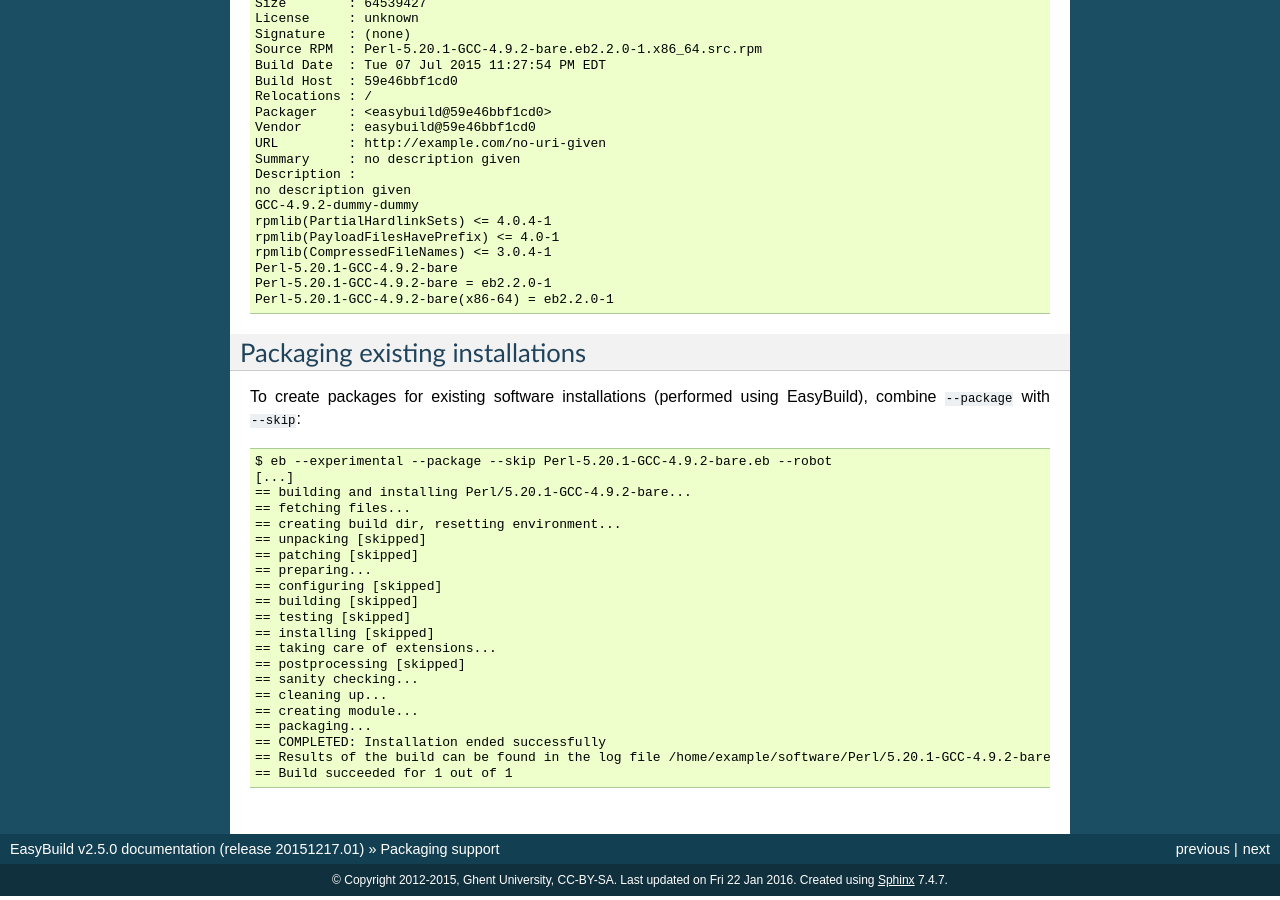
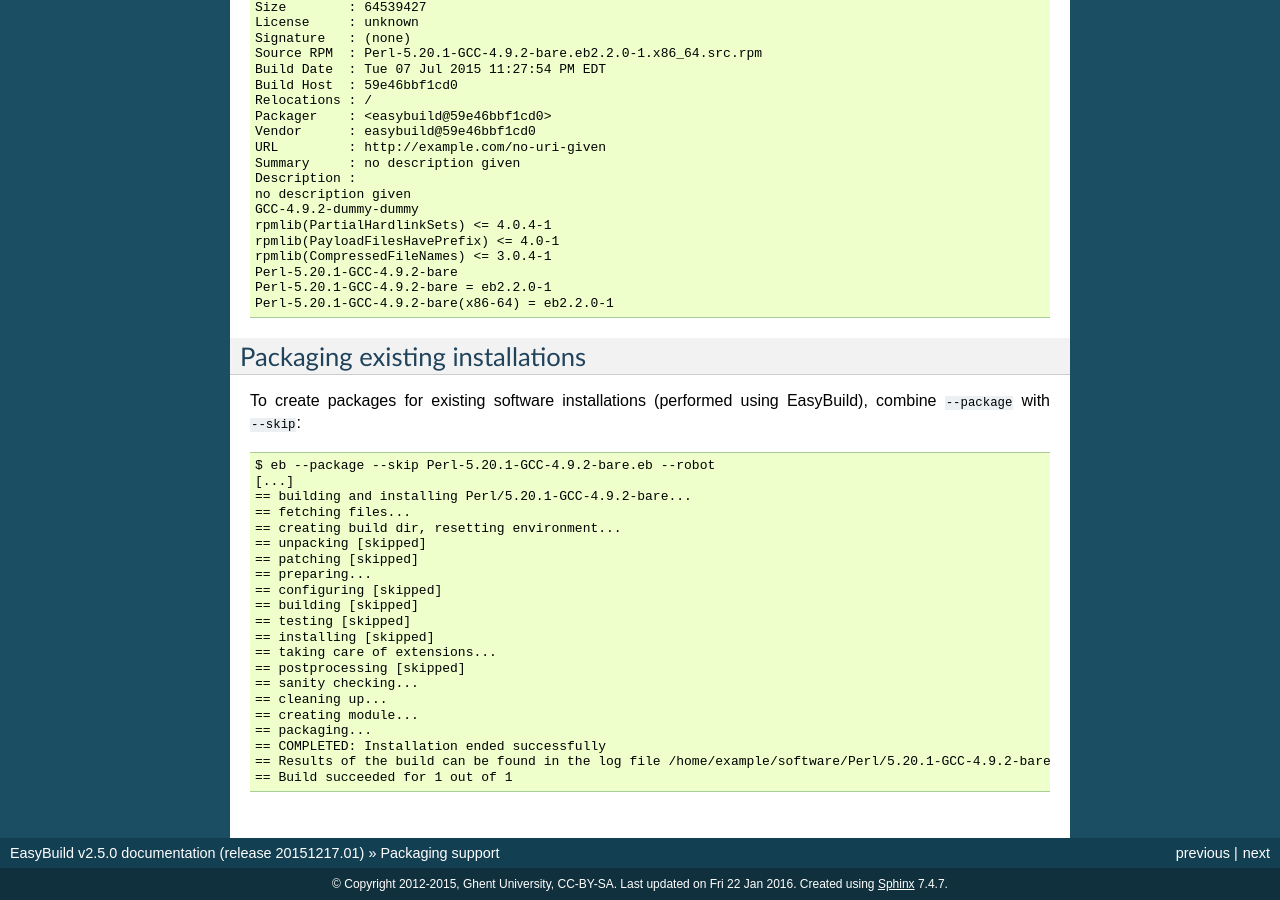
Before and after one commit to easybuilders/easybuild, a Sphinx documentation site: the page built from docs/Packaging_support.rst, in a window 1280 px wide and 900 px high, scrolled down 2035 px. Built offline with Sphinx 7.4.7, drawn with Linux system fonts in a browser that asks for light colours; some of the changed text lies outside the part shown.

Commit message:
packaging support is stable now

```diff
--- a/docs/Experimental_features.rst
+++ b/docs/Experimental_features.rst
@@ -11,6 +11,5 @@
 
 Currently enabled experimental features include:
  * Cray support (see https://github.com/hpcugent/easybuild/wiki/EasyBuild-on-Cray)
- * :ref:`packaging_support`
  * support for easyconfig files in YAML syntax (see :ref:`easyconfig_yeb_format`)
  * support for using minimal toolchains for dependencies (see :ref:`minimal_toolchains`)
--- a/docs/Packaging_support.rst
+++ b/docs/Packaging_support.rst
@@ -86,11 +87,11 @@
 Usage
 -----
 
-To make EasyBuild generate packages, just use ``--experimental --package``.
+To make EasyBuild generate packages, just use ``--package``.
 By default, this will make EasyBuild leverage FPM to create RPMs::
 
     $ export EASYBUILD_PREFIX=/home/example
-    $ eb --experimental --package Perl-5.20.1-GCC-4.9.2-bare.eb --robot
+    $ eb --package Perl-5.20.1-GCC-4.9.2-bare.eb --robot
     [...]
     == building and installing Perl/5.20.1-GCC-4.9.2-bare...
     == fetching files...
@@ -154,7 +155,7 @@
 To create packages for existing software installations (performed using EasyBuild), combine ``--package`` with
 ``--skip``::
 
-    $ eb --experimental --package --skip Perl-5.20.1-GCC-4.9.2-bare.eb --robot
+    $ eb --package --skip Perl-5.20.1-GCC-4.9.2-bare.eb --robot
     [...]
     == building and installing Perl/5.20.1-GCC-4.9.2-bare...
     == fetching files...
```
Also changed, not shown: other parts of docs/Packaging_support.rst (+4 -3 lines).
